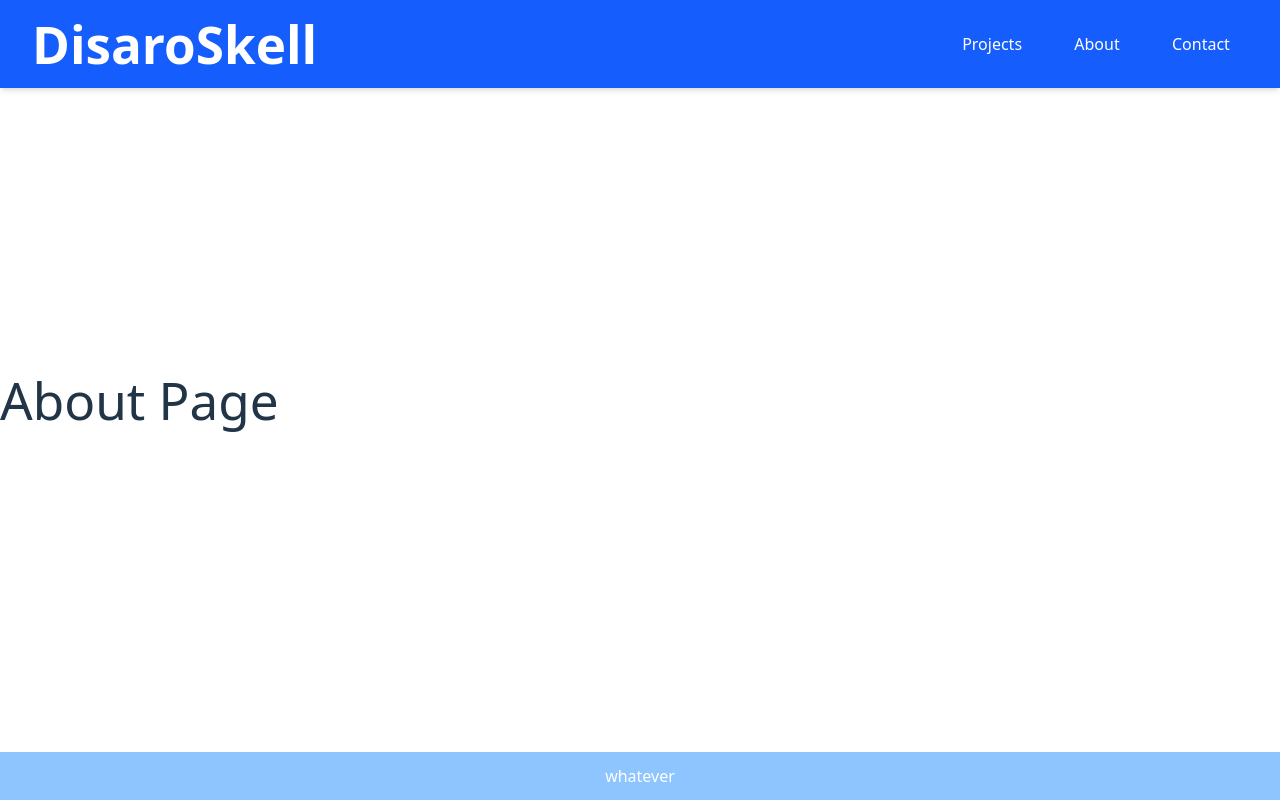
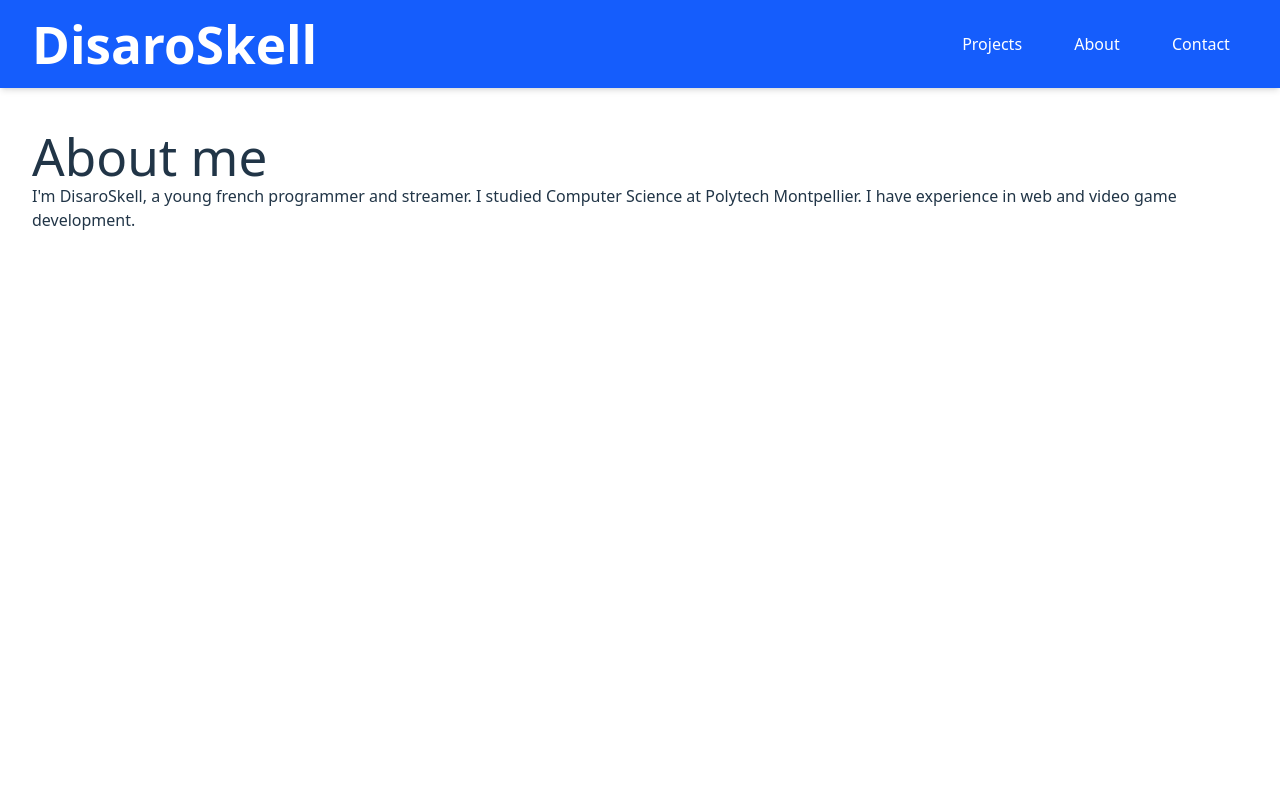
Before and after one commit to DisaroSkell/DisaroSkell, a React (Vite) app: page /about in a window 1280 px wide. Built offline with nearby package versions, Linux system fonts and the light colour scheme.

Commit message:
feat: added main pages

```diff
--- a/src/App.tsx
+++ b/src/App.tsx
@@ -1,4 +1,8 @@
 import { Route, Routes } from "react-router-dom"
+import About from "./pages/About"
+import Contact from "./pages/Contact"
+import Home from "./pages/Home"
+import Projects from "./pages/projects/Projects"
 
 function App() {
   return (
@@ -27,17 +31,14 @@ function App() {
           </nav>
         </div>
       </header>
-      <div className='mainContent'>
+      <div className="flex flex-col h-screen w-screen pt-32 pl-8 pr-8">
         <Routes>
-          <Route path="/" element={<h1>Home Page</h1>} />
-          <Route path="/projects" element={<h1>Projects Page</h1>} />
-          <Route path="/about" element={<h1>About Page</h1>} />
-          <Route path="/contact" element={<h1>Contact Page</h1>} />
+          <Route path="/" element={Home()} />
+          <Route path="/projects" element={Projects()} />
+          <Route path="/about" element={About()} />
+          <Route path="/contact" element={Contact()} />
         </Routes>
       </div>
-      <footer className='bg-blue-300 text-white text-center py-3 shadow-md fixed bottom-0 left-0 w-full z-10'>
-        whatever
-      </footer>
     </>
   )
 }
--- a/src/pages/About.tsx
+++ b/src/pages/About.tsx
@@ -0,0 +1,12 @@
+function About() {
+  return <>
+    <h1>About me</h1>
+    <p>
+      I'm DisaroSkell, a young french programmer and streamer.
+      I studied Computer Science at Polytech Montpellier.
+      I have experience in web and video game development.
+    </p>
+  </>
+}
+
+export default About
--- /dev/null
+++ b/src/pages/Contact.tsx
@@ -0,0 +1,14 @@
+function Contact() {
+  return <>
+    <h1 className="mb-16">Contact me</h1>
+    <p>
+      If you even want to contact me, first of all don't.
+      Then if you REALLY want to contact me, send me an email to&#32;
+      <a className="text-blue-600" href="mailto:disaroskell@gmail.com">
+        disaroskell@gmail.com
+      </a>.
+    </p>
+  </>
+}
+
+export default Contact
--- /dev/null
+++ b/src/pages/Home.tsx
@@ -0,0 +1,5 @@
+function Home() {
+  return <h1>Home Page</h1>
+}
+
+export default Home
--- /dev/null
+++ b/src/pages/projects/Projects.tsx
@@ -0,0 +1,7 @@
+function Projects() {
+  return <>
+    <h1>My projects</h1>
+  </>
+}
+
+export default Projects
```
